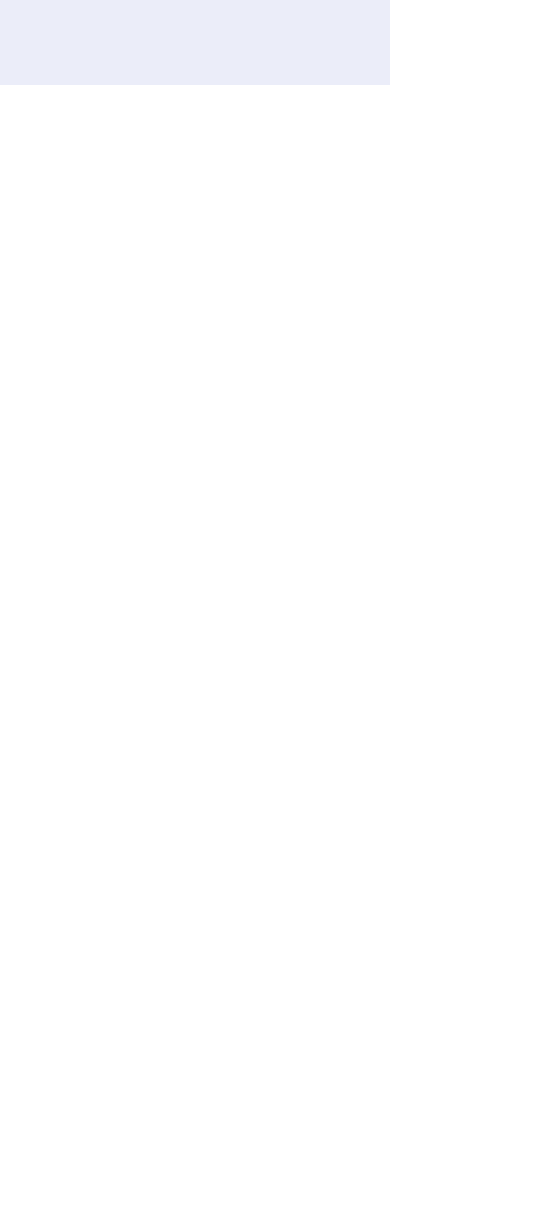
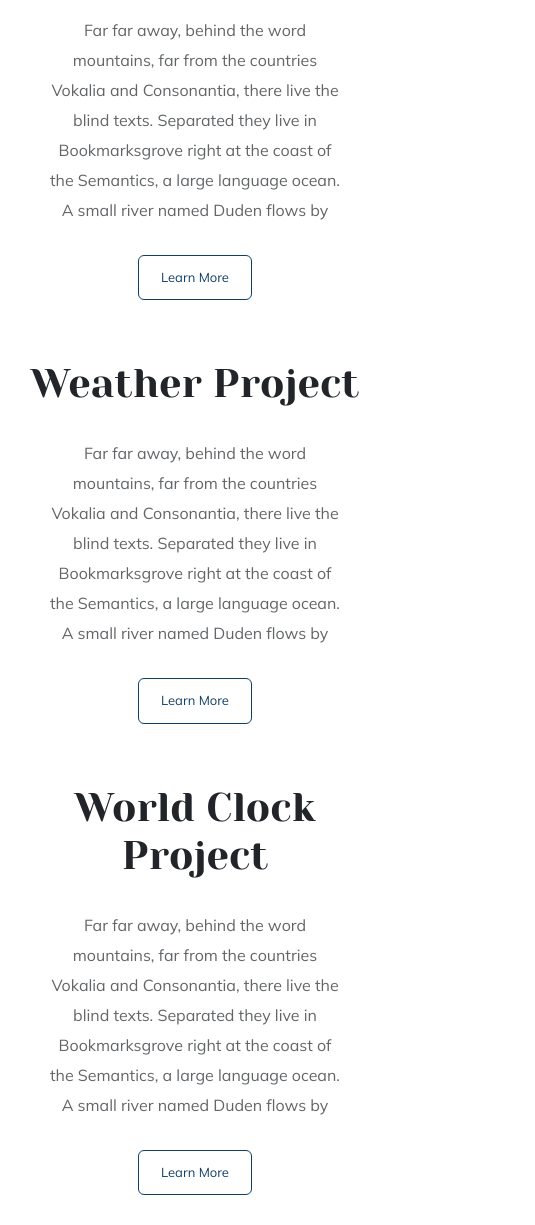
Before and after one commit to Lucille-SH/portfolio-project, a plain HTML site: page index.html in a window 390 px wide. Shown: the part 738-1963 px from the top of the page, 535 px wide, since content can reach past the window. Before the commit the page ends 844 px from the top, so only its background shows below. Drawn offline with nearby package versions, Linux system fonts and the light colour scheme; a web font is replaced by a local one.

Commit message:
Created Homepage content

```diff
--- a/css/styles.css
+++ b/css/styles.css
@@ -3,10 +3,16 @@
   --default-font-family: "Mulish", sans-serif;
   --secondary-color: #ebedf9;
   --primary-color: #113f67;
+  --button-border: solid 1px var(--primary-color);
 }
 
 body {
   font-family: var(--default-font-family);
+}
+
+h1,
+h2 {
+  font-family: var(--heading-font-family);
 }
 
 .hero {
@@ -17,7 +23,7 @@ body {
 
 .hero h1 {
   font-family: var(--heading-font-family);
-  font-size: 96px;
+  font-size: 85px;
 }
 
 .hero h2 {
@@ -44,3 +50,107 @@ body {
   color: white;
   background-color: var(--primary-color);
 }
+
+.featured-projects h2 {
+  font-size: 60px;
+}
+
+.featured-projects p {
+  opacity: 0.7;
+  line-height: 30px;
+  font-size: 16px;
+  margin-bottom: 10px;
+}
+
+.project-info {
+  padding-top: 10px;
+  margin: 30px;
+}
+
+.btn-branding-outline {
+  color: var(--primary-color);
+  background-color: white;
+  padding: 18px 30px;
+  border: var(--button-border);
+  font-size: 16px;
+}
+
+.btn-branding-outline:hover {
+  color: var(--primary-color);
+  border: var(--button-border);
+}
+
+@media (max-width: 992px) {
+  .hero {
+    padding: 100px 20px;
+  }
+
+  .hero h1 {
+    font-size: 60px;
+  }
+
+  .hero h2 {
+    font-size: 20px;
+  }
+
+  .hero p {
+    font-size: 26px;
+  }
+
+  .project-info {
+    padding-top: 0;
+    margin: 30px;
+  }
+
+  .featured-project-image {
+    display: none;
+  }
+
+  .featured-projects {
+    text-align: center;
+  }
+
+  .featured-projects h2 {
+    font-size: 50px;
+    margin-bottom: 20px;
+  }
+
+  .featured-projects p {
+    margin: 0 30px 20px;
+  }
+
+  .btn-branding-outline {
+    padding: 12px 22px;
+    font-size: 13px;
+  }
+
+  .btn-branding {
+    padding: 12px 22px;
+    font-size: 13px;
+  }
+}
+
+@media (max-width: 280px) {
+  .hero h1 {
+    font-size: 40px;
+  }
+
+  .featured-projects h2 {
+    font-size: 35px;
+  }
+}
+
+@media (max-width: 1200px) {
+  .project-info {
+    padding: 0;
+  }
+
+  .featured-projects h2 {
+    font-size: 40px;
+    padding-bottom: 10px;
+  }
+
+  .featured-projects p {
+    padding-bottom: 10px;
+  }
+}
--- a/index.html
+++ b/index.html
@@ -32,5 +32,67 @@
         <a class="btn btn-branding" href="#">Contact Me</a>
       </div>
     </div>
+    <p class="text-center m-4">⥭ Featured Projects ⥫</p>
+    <div class="featured-projects">
+      <div class="row m-lg-5">
+        <div class="col rounded featured-project-image">
+          <img
+            src="/images/ai-generator.png"
+            title="Library Project"
+            alt="library-project"
+            class="img-fluid" />
+        </div>
+        <div class="col project-info">
+          <h2 class="mb-xl-5">AI Lyrics Project</h2>
+          <p class="mb-xl-5">
+            Far far away, behind the word mountains, far from the countries
+            Vokalia and Consonantia, there live the blind texts. Separated they
+            live in Bookmarksgrove right at the coast of the Semantics, a large
+            language ocean. A small river named Duden flows by
+          </p>
+          <a href="#" class="btn btn-branding-outline">Learn More</a>
+        </div>
+      </div>
+
+      <div class="row m-lg-5">
+        <div class="col project-info">
+          <h2 class="mb-xl-5">Weather Project</h2>
+          <p class="mb-xl-5">
+            Far far away, behind the word mountains, far from the countries
+            Vokalia and Consonantia, there live the blind texts. Separated they
+            live in Bookmarksgrove right at the coast of the Semantics, a large
+            language ocean. A small river named Duden flows by
+          </p>
+          <a href="#" class="btn btn-branding-outline">Learn More</a>
+        </div>
+        <div class="col featured-project-image">
+          <img
+            src="/images/weather-app.png"
+            title="Library Project"
+            alt="library-project"
+            class="img-fluid" />
+        </div>
+      </div>
+
+      <div class="row m-lg-5">
+        <div class="col featured-project-image">
+          <img
+            src="/images/world-clock.png"
+            title="Library Project"
+            alt="library-project"
+            class="img-fluid" />
+        </div>
+        <div class="col project-info">
+          <h2 class="mb-xl-5">World Clock Project</h2>
+          <p class="mb-xl-5">
+            Far far away, behind the word mountains, far from the countries
+            Vokalia and Consonantia, there live the blind texts. Separated they
+            live in Bookmarksgrove right at the coast of the Semantics, a large
+            language ocean. A small river named Duden flows by
+          </p>
+          <a href="#" class="btn btn-branding-outline">Learn More</a>
+        </div>
+      </div>
+    </div>
   </body>
 </html>
```
Also changed, not shown: images/ai-generator.png (added), images/weather-app.png (added), images/world-clock.png (added), 3 other files.
